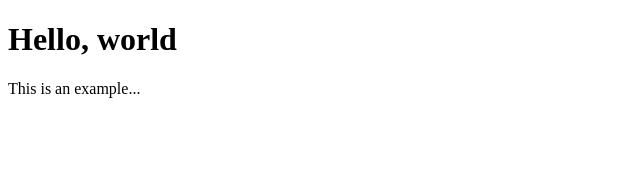
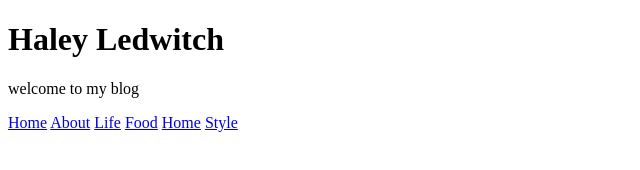
Before and after one commit to haleyledwitch/haleyledwitch.github.io, a plain HTML site: page index.html in a window 1280 px wide. Shown: the whole page, without its empty margins (0-640 px from the left). Drawn offline with Linux system fonts and the light colour scheme.

Commit message:
[06-01-2019] adding navigationBart

```diff
--- /dev/null
+++ b/index.css
@@ -0,0 +1,27 @@
+/* Add a black background color to the top navigation */
+.navigationBar {
+  background-color: #333;
+  overflow: hidden;
+}
+
+/* Style the links inside the navigation bar */
+.navigationBar a {
+  float: left;
+  color: #f2f2f2;
+  text-align: center;
+  padding: 14px 16px;
+  text-decoration: none;
+  font-size: 17px;
+}
+
+/* Change the color of links on hover */
+.navigationBar a:hover {
+  background-color: #ddd;
+  color: black;
+}
+
+/* Add a color to the active/current link */
+.navigationBar a.active {
+  background-color: #4CAF50;
+  color: white;
+}
--- a/index.html
+++ b/index.html
@@ -1,10 +1,19 @@
 <!doctype html>
 <html>
     <head>
-        <title>My first web page</title>
+        <title>Haley Ledwitch</title>
     </head>
     <body>
-        <h1>Hello, world</h1>
-        <p>This is an example...</p>
+        <h1>Haley Ledwitch</h1>
+        <p>welcome to my blog</p>
     </body>
+    <div class="navigationBar">
+    	<a class="active" href="#home">Home</a>
+    	<a href="#about">About</a>
+    	<a href="#life">Life</a>
+    	<a href="#food">Food</a>
+    	<a href="#home">Home</a>
+    	<a href="#style">Style</a>
+    </div>
+
 </html>
```
